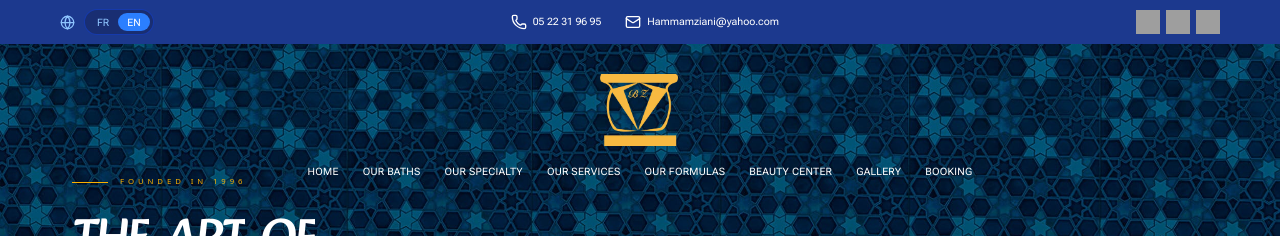
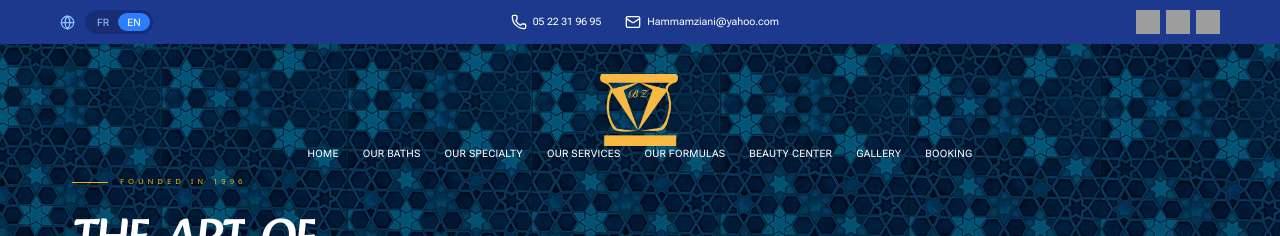
Before and after one commit to HammamZiani/Ziani-website-ts, a React (Vite) app: page / in a window 1280 px wide. Shown: the top 236 px of the page. Built offline with nearby package versions, Linux system fonts and the light colour scheme; grey boxes are pictures that could not be loaded.

Commit message:
fix header top and input zoom

```diff
--- a/index.html
+++ b/index.html
@@ -3,8 +3,22 @@
   <head>
     <meta charset="UTF-8" />
     <link rel="icon" type="image/webp" href="/logo.webp" />
-    <meta name="viewport" content="width=device-width, initial-scale=1.0" />
-    <meta name="description" content="Hammam Ziani - Le temple du bien-être à Casablanca" />
+    <meta
+      name="viewport"
+      content="width=device-width, initial-scale=1.0, viewport-fit=cover"
+    />
+
+    <meta name="theme-color" content="#0e3b81" />
+    <meta name="apple-mobile-web-app-capable" content="yes" />
+    <meta
+      name="apple-mobile-web-app-status-bar-style"
+      content="black-translucent"
+    />
+
+    <meta
+      name="description"
+      content="Hammam Ziani - Le temple du bien-être à Casablanca"
+    />
     <title>Hammam Ziani - Traditional Hammam</title>
   </head>
   <body>
--- a/package.json
+++ b/package.json
@@ -19,6 +19,7 @@
     "lucide-react": "^0.475.0",
     "react": "^19.0.0",
     "react-dom": "^19.0.0",
+    "react-helmet-async": "^3.0.0",
     "tailwind-merge": "^3.0.0"
   },
   "devDependencies": {
--- a/src/components/BookingStep3.tsx
+++ b/src/components/BookingStep3.tsx
@@ -1,6 +1,5 @@
 import { useI18n } from "@/providers/I18nProvider";
 import { Button } from "@/components/Button";
-import { cn } from "@/lib/utils";
 import { Minus, Plus } from "lucide-react";
 
 interface CounterProps {
@@ -38,7 +37,19 @@ function Counter({ label, value, onChange, min = 0 }: CounterProps) {
   );
 }
 
-function FloatingInput({ label, value, onChange, type = "text" }: any) {
+/**
+ * FIXED: FloatingInput
+ * 1. Added 'text-[16px]' to prevent iOS auto-zoom.
+ * 2. Added 'sm:text-xs' for desktop to keep your original design.
+ * 3. Added 'inputMode' support for better mobile keyboards.
+ */
+function FloatingInput({
+  label,
+  value,
+  onChange,
+  type = "text",
+  inputMode,
+}: any) {
   return (
     <div className="group relative border-b border-black/10 focus-within:border-black transition-colors">
       <label className="text-[9px] uppercase tracking-widest text-black/40 block mb-1">
@@ -48,7 +59,11 @@ function FloatingInput({ label, value, onChange, type = "text" }: any) {
         type={type}
         value={value}
         onChange={onChange}
-        className="w-full bg-transparent outline-none text-xs py-2"
+        inputMode={inputMode}
+        /* Crucial: iOS zooms if font-size < 16px.
+           We set 16px (text-[16px]) for mobile and scale back to 12px (text-xs) on larger screens.
+        */
+        className="w-full bg-transparent outline-none text-[16px] sm:text-xs py-2 placeholder:text-black/20"
       />
     </div>
   );
@@ -64,21 +79,22 @@ export default function BookingStep3({
   const { t, locale } = useI18n();
   const currentLocale = (locale as "fr" | "en") || "fr";
 
-  // 1. Calculate totals
   const totalPersons =
     (form.men || 0) + (form.women || 0) + (form.children || 0);
 
-  // 2. Updated Validation Logic
   const isFormValid =
     form.name.trim().length >= 3 &&
     form.phone.trim().length >= 9 &&
     totalPersons > 0;
 
-const getBookingDetails = () => {
+  const getBookingDetails = () => {
     const details = [];
-    if (form.men > 0) details.push("👨 " + form.men + " " + t("Booking.typeMan"));
-    if (form.women > 0) details.push("👩 " + form.women + " " + t("Booking.typeWoman"));
-    if (form.children > 0) details.push("👶 " + form.children + " " + t("Booking.children"));
+    if (form.men > 0)
+      details.push("👨 " + form.men + " " + t("Booking.typeMan"));
+    if (form.women > 0)
+      details.push("👩 " + form.women + " " + t("Booking.typeWoman"));
+    if (form.children > 0)
+      details.push("👶 " + form.children + " " + t("Booking.children"));
 
     const messageBody = [
       "✨ " + t("Booking.title").toUpperCase() + " ✨",
@@ -90,18 +106,14 @@ const getBookingDetails = () => {
       "⏰ Heure: " + selectedTime,
       "👥 Total: " + totalPersons + " Pers.",
       details.join("\n"),
-      "📝 Note: " + (form.message || "---")
+      "📝 Note: " + (form.message || "---"),
     ].join("\n");
 
-    return {
-      text: messageBody,
-      subject: "Booking: " + form.name,
-    };
+    return { text: messageBody, subject: "Booking: " + form.name };
   };
 
-const handleWhatsApp = () => {
+  const handleWhatsApp = () => {
     const { text } = getBookingDetails();
-    // Using api.whatsapp.com instead of wa.me
     const url = `https://api.whatsapp.com/send?phone=212661325840&text=${encodeURIComponent(text)}`;
     window.open(url, "_blank");
   };
@@ -118,7 +130,6 @@ const handleWhatsApp = () => {
       </h4>
 
       <div className="grid lg:grid-cols-2 gap-x-12 gap-y-10">
-        {/* Left Side: Inputs */}
         <div className="space-y-6">
           <FloatingInput
             label={t("Booking.fullName")}
@@ -129,6 +140,7 @@ const handleWhatsApp = () => {
             label={t("Booking.phone")}
             value={form.phone}
             type="tel"
+            inputMode="tel" // Opens numeric keypad on iPhone
             onChange={(e: any) => setForm({ ...form, phone: e.target.value })}
           />
           <FloatingInput
@@ -138,7 +150,6 @@ const handleWhatsApp = () => {
           />
         </div>
 
-        {/* Right Side: Counters */}
         <div className="flex flex-col bg-black/5 p-6 rounded-sm">
           <label className="text-[9px] uppercase tracking-[0.2em] text-black/40 mb-4 font-bold">
             {t("Booking.adults")} & {t("Booking.children")}
--- a/src/index.css
+++ b/src/index.css
@@ -2,8 +2,14 @@
 
 @custom-variant dark (&:is(.dark *));
 
+/* 1. CORE HTML SETUP
+   Setting the background here prevents white overscroll/flashes on mobile.
+*/
 html {
   font-size: clamp(12px, calc(0.5vw + 0.5vh), 20px);
+  background-color: #0e3b81; /* Brand blue to fix the top gap */
+  margin: 0;
+  padding: 0;
 }
 
 @font-face {
@@ -24,22 +30,36 @@ html {
   --color-brand-yellow: oklch(80.73% 0.169 78.78);
 }
 
+/* 2. UPDATED VARIABLES
+   Swapped white for brand blue, but kept your original black foreground.
+*/
 :root {
-  --background: oklch(1 0 0);
-  --foreground: oklch(0.145 0 0);
+  --background: #0e3b81;
+  --foreground: oklch(0.145 0 0); /* RESTORED: Original black text */
   --brand-yellow: oklch(80.73% 0.169 78.78);
 }
 
 @layer base {
   * {
-    border-color: oklch(0.922 0 0);
+    border-color: oklch(0.922 0 0); /* RESTORED: Original border color */
   }
+
   body {
     background-color: var(--background);
     color: var(--foreground);
+    margin: 0;
+    padding: 0;
+    min-height: 100vh;
+
+    /* 3. THE "WHITE GAP" FIX
+       Pushes content down safely while background stays blue behind the notch.
+    */
+    padding-top: env(safe-area-inset-top);
+    padding-bottom: env(safe-area-inset-bottom);
   }
 }
 
+/* 4. UI COMPONENTS & SCROLLBAR */
 body.loading {
   overflow: hidden;
   height: 100vh;
@@ -61,3 +81,12 @@ body.loading {
   opacity: 0.5;
   cursor: pointer;
 }
+
+/* 5. LAYOUT FIX
+   Prevents any margins from creating white space at the top.
+*/
+header,
+nav,
+section:first-of-type {
+  margin-top: 0 !important;
+}
--- a/tsconfig.app.json
+++ b/tsconfig.app.json
@@ -17,7 +17,6 @@
     "noUnusedParameters": false,
     "noFallthroughCasesInSwitch": true,
     "noUncheckedSideEffectImports": true,
-    "baseUrl": ".",
     "paths": {
       "@/*": ["./src/*"]
     }
```
Also changed, not shown: 1 other file (tests, documents, lock files or other folders).
